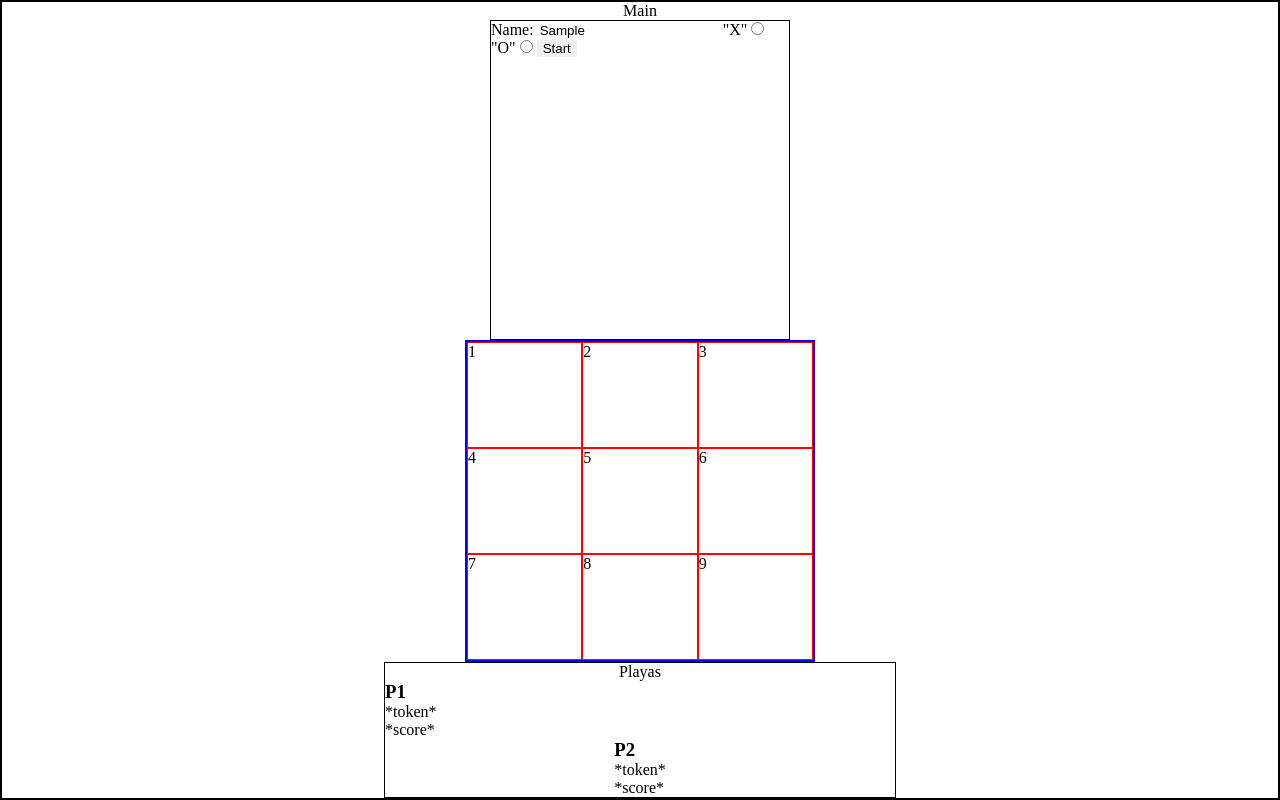
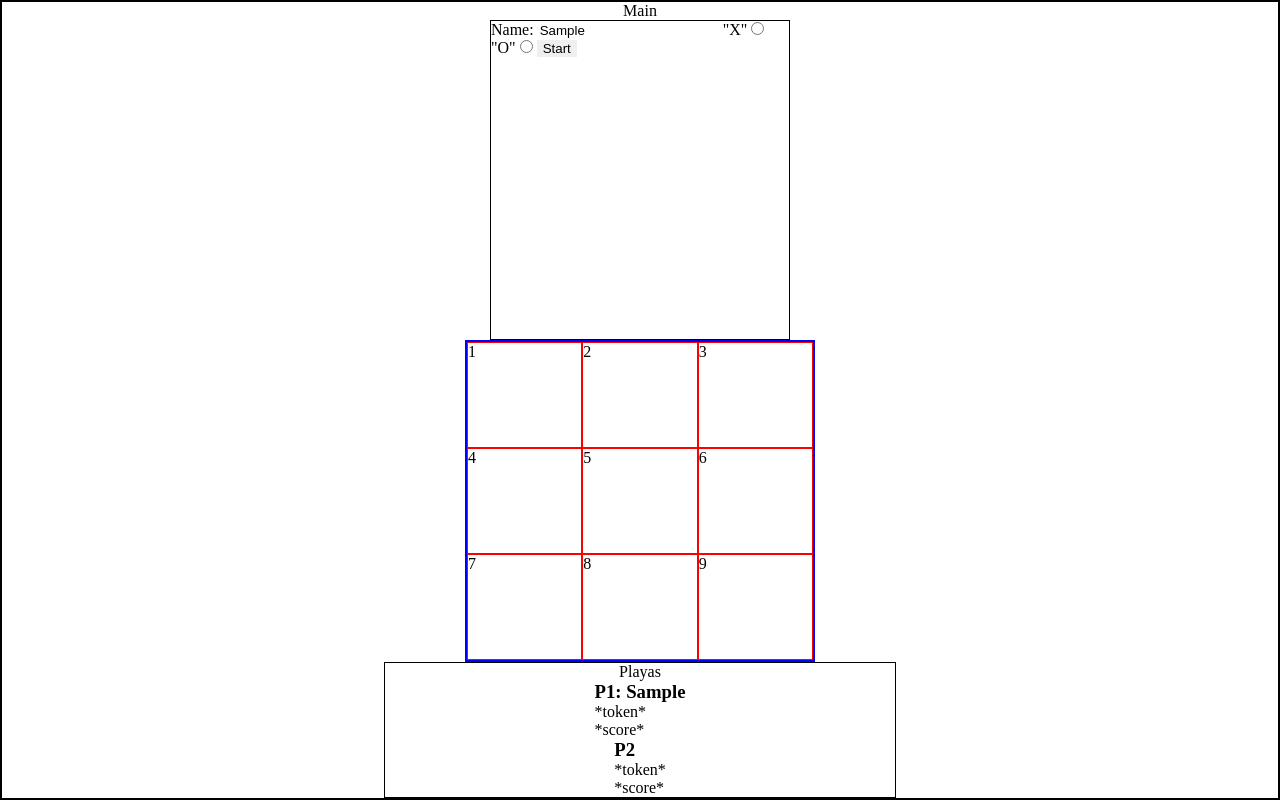
Before and after one commit to Preid22/Odin, a website: page TicTacToe/index.html in a window 1280 px wide. Both pictures are taken after typing "Sample" into the empty fields and a click on the button "Start". Drawn offline with Linux system fonts and the light colour scheme.

Commit message:
Getting some data rendered from user input to display area, stumbled on trying to access a named property due to the order of the statments

```diff
--- a/TicTacToe/index.html
+++ b/TicTacToe/index.html
@@ -34,8 +34,8 @@
       </div>
       <div class="players">
         Playas
-        <div id="player1">
-          <h3>P1</h3>
+        <div id="playerOne">
+          <h3 id="playerOneName">P1:</h3>
           <div class="playerToken">*token*</div>
           <div class="playerScore">*score*</div>
         </div>
--- a/TicTacToe/index.js
+++ b/TicTacToe/index.js
@@ -59,10 +59,14 @@ const boardControl = (() => {
 playerInfo.addEventListener("submit", function (e) {
   e.preventDefault();
   let playerOne = player();
+  let playerOneName = document.getElementById("playerOneName");
+
   playerOne.setName(e.target.elements.playerNameInput.value);
+  playerOneName.textContent = `P1: ${playerOne.nameIs()}`;
+
   playerOne.setToken(e.target.elements.selectToken.value);
-  mainBoard.style.cursor = 'pointer';
-  console.log(mainBoard)
+
+  mainBoard.style.cursor = "pointer";
 });
 
 /*
```
